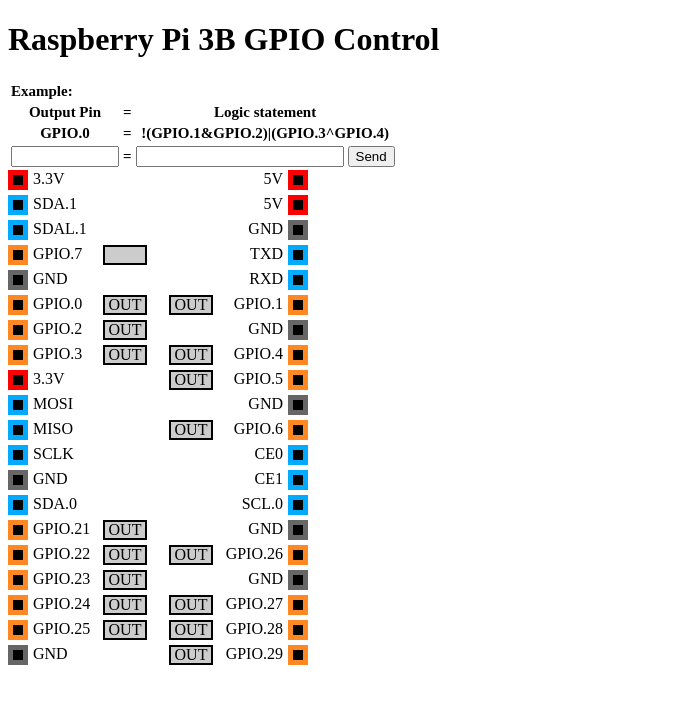
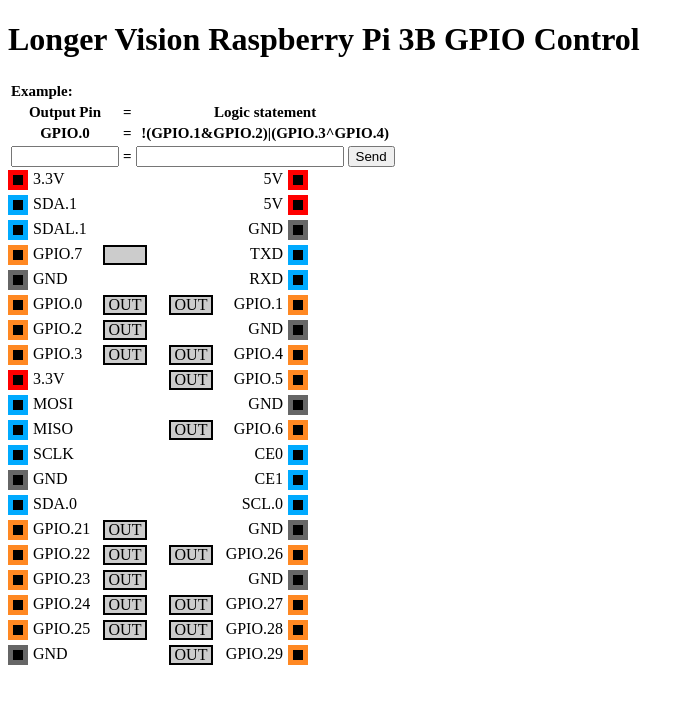
Before and after one commit to LongerVisionRobot/Examples_RaspberryPi, a plain HTML site: page gpioServer/index.html in a window 1280 px wide. Shown: the whole page, without its empty margins (0-694 px from the left). Drawn offline with Linux system fonts and the light colour scheme; no server answers.

Commit message:
+ Longer Vision

```diff
--- a/gpioServer/index.html
+++ b/gpioServer/index.html
@@ -50,7 +50,7 @@
 </head>
 
 <body onload="xmlUpdate.update()">
-    <h1>Raspberry Pi 3B GPIO Control</h1>
+    <h1>Longer Vision Raspberry Pi 3B GPIO Control</h1>
     <div>
         <div id="cmd">
             <table>
```
